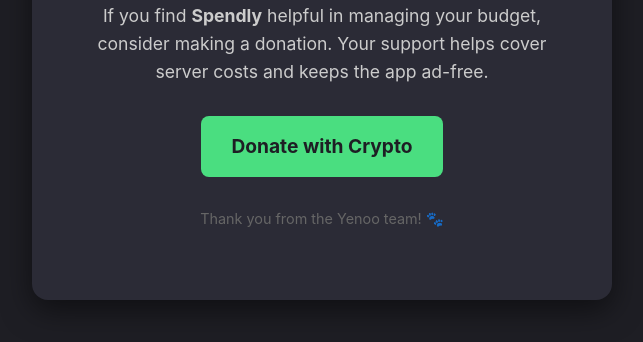
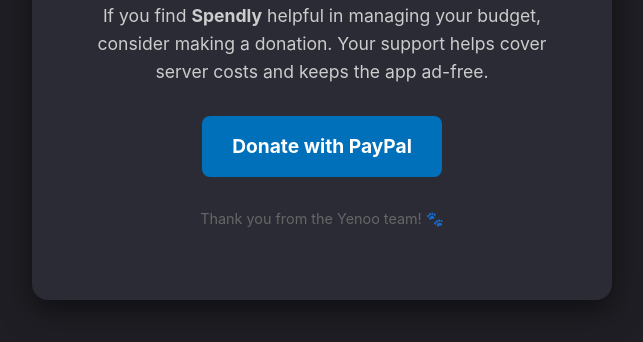
Before and after one commit to krachid/yenoo, a plain HTML site: page support-yenoo.html in a window 1280 px wide. Shown: the part 314-656 px from the top of the page, without its empty margins (318-961 px from the left). Drawn offline with Linux system fonts and the light colour scheme.

Commit message:
Update donation link to PayPal

```diff
--- a/support-yenoo.html
+++ b/support-yenoo.html
@@ -9,8 +9,8 @@
         .container { background-color: #2b2b36; padding: 40px; border-radius: 16px; box-shadow: 0 10px 30px rgba(0,0,0,0.5); max-width: 500px; text-align: center; }
         h1 { color: #4ade80; margin-bottom: 10px; }
         p { margin-bottom: 30px; font-size: 1.1em; color: #ccc; }
-        .donate-btn { display: inline-block; background-color: #4ade80; color: #1e1e24; padding: 15px 30px; border-radius: 8px; text-decoration: none; font-weight: bold; font-size: 1.2em; transition: background-color 0.3s, transform 0.2s; }
-        .donate-btn:hover { background-color: #22c55e; transform: translateY(-2px); }
+        .donate-btn { display: inline-block; background-color: #0070ba; color: #fff; padding: 15px 30px; border-radius: 8px; text-decoration: none; font-weight: bold; font-size: 1.2em; transition: background-color 0.3s, transform 0.2s; }
+        .donate-btn:hover { background-color: #005ea6; transform: translateY(-2px); }
         .footer { margin-top: 30px; font-size: 0.9em; color: #666; }
     </style>
 </head>
@@ -19,8 +19,7 @@
         <h1>Support Spendly</h1>
         <p>If you find <strong>Spendly</strong> helpful in managing your budget, consider making a donation. Your support helps cover server costs and keeps the app ad-free.</p>
 
-        <!-- The href link below will be replaced by your Cryptomus Payment Link -->
-        <a href="#" class="donate-btn" target="_blank">Donate with Crypto</a>
+        <a href="https://www.paypal.com/cgi-bin/webscr?cmd=_donations&business=ra_kh@yahoo.fr&item_name=Support+Spendly&currency_code=USD" class="donate-btn" target="_blank">Donate with PayPal</a>
 
         <p class="footer">Thank you from the Yenoo team! 🐾</p>
     </div>
```
